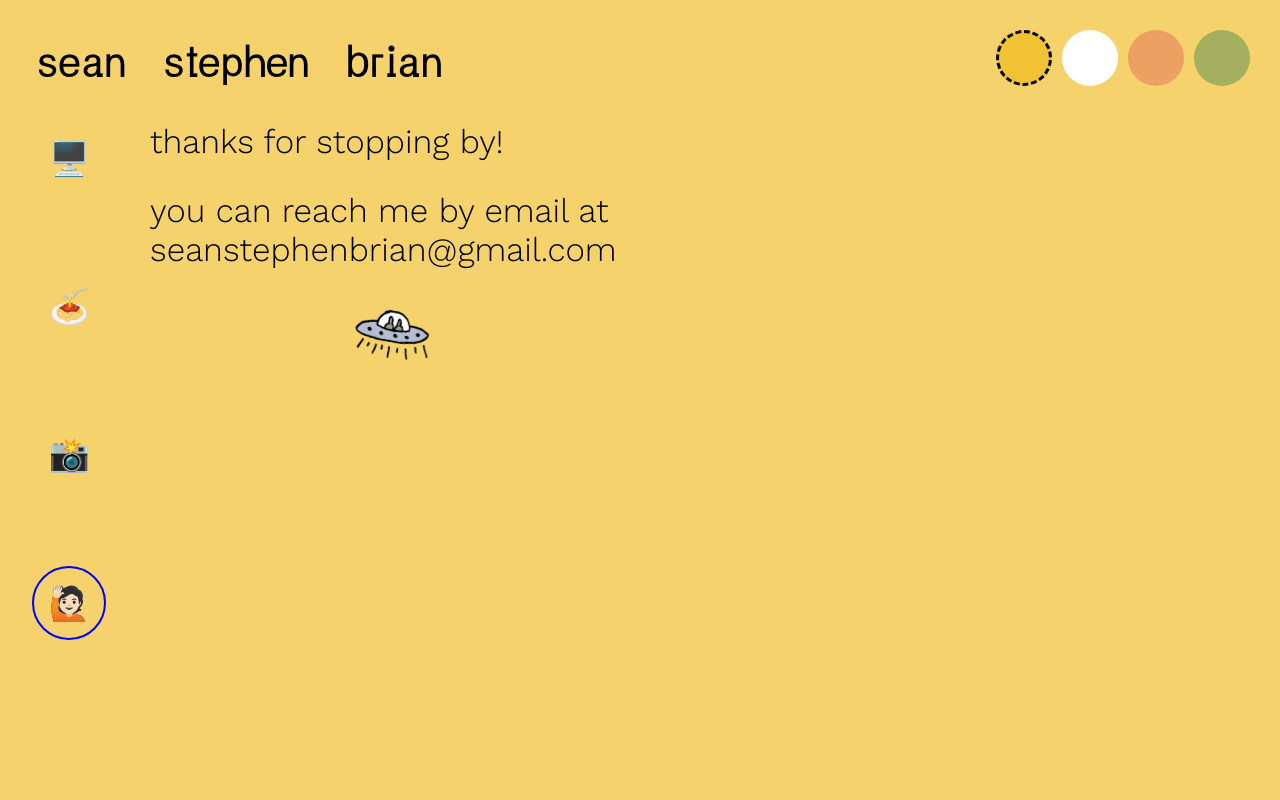
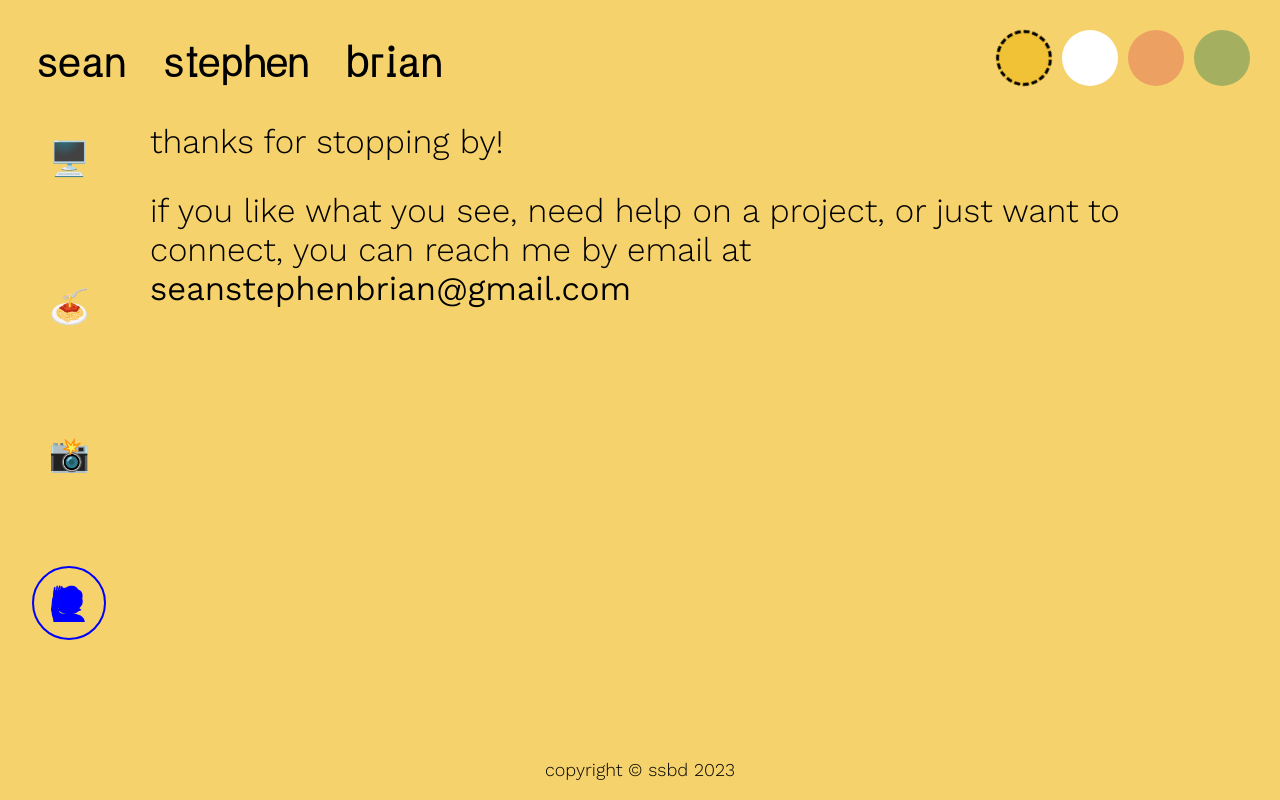
Before and after one commit to seanstephenbrian/portfolio, a React (Create React App) app in the folder client/: page / in a window 1280 px wide. Both pictures are taken after a click on the item "🙋🏻". Built offline with nearby package versions, Linux system fonts and the light colour scheme.

Commit message:
style tweaks, copy edit

```diff
--- a/client/src/App.js
+++ b/client/src/App.js
@@ -2,6 +2,7 @@ import { createContext, useContext, useEffect, useState } from "react";
 
 import BgToggle from "./components/BgPicker";
 import Content from './components/Content';
+import Footer from './components/Footer';
 import Header from './components/Header';
 import Menu from './components/Menu';
 
@@ -39,6 +40,7 @@ function App() {
                 <Menu relaySection={updateSection} />
                 <Content selectedSection={section} />
             </main>
+            <Footer />
         </div>
     );
 }
--- a/client/src/components/About.js
+++ b/client/src/components/About.js
@@ -2,16 +2,16 @@ import React, { useState } from 'react';
 import _ from 'lodash';
 
 import '../styles/about.scss';
-
-import Ufo from '../assets/drawings/ufo.png';
 
 export default function About() {
 
     return (
         <section className='about'>
             <p>thanks for stopping by!</p>
-            <p>you can reach me by email at <br/>seanstephenbrian@gmail.com</p>
-            <img alt='' className='ufo' src={Ufo}></img>
+            <p>
+                if you like what you see, need help on a project, or just want to connect,
+                you can reach me by email at <span style={{ fontWeight: '375' }}>seanstephenbrian@gmail.com</span>
+            </p>
         </section>
     )
 }
--- /dev/null
+++ b/client/src/components/Footer.js
@@ -0,0 +1,11 @@
+import React from 'react';
+
+import '../styles/footer.scss';
+
+export default function Footer() {
+    return (
+        <footer className='footer'>
+            copyright © ssbd {new Date().getFullYear()}
+        </footer>
+    )
+}
--- a/client/src/styles/about.scss
+++ b/client/src/styles/about.scss
@@ -11,12 +11,10 @@
     display: flex;
     flex-direction: column;
     gap: 30px;
+    max-width: 1000px;
 
     .ufo {
-        margin-top: 20px;
-        align-self: center;
         max-width: 80px;
-        animation: hover 3s ease-in-out infinite alternate;
     }
 }
 
--- a/client/src/styles/bgpicker.scss
+++ b/client/src/styles/bgpicker.scss
@@ -1,3 +1,11 @@
+@keyframes rotate {
+    from {
+        transform: rotate(0deg);
+    } to {
+        transform: rotate(360deg);
+    }
+}
+
 .bg-picker {
     position: absolute;
     top: 0;
@@ -12,15 +20,11 @@
         border-radius: 50%;
         height: 50px;
         width: 50px;
-        transition: transform 0.1s ease-in-out;
-    }
-
-    div:hover {
-        transform: scale(1.15);
     }
 
     .selected {
         border: 3px dashed black;
+        animation: rotate 18s linear 0s infinite forwards;
     }
 }
 
--- /dev/null
+++ b/client/src/styles/footer.scss
@@ -0,0 +1,8 @@
+footer.footer {
+    margin-top: auto;
+    padding: 20px;
+    font-size: calc(0.7*var(--small));
+    display: flex;
+    justify-content: center;
+    align-items: center;
+}
--- a/client/src/styles/main.scss
+++ b/client/src/styles/main.scss
@@ -51,13 +51,14 @@ time, mark, audio, video {
     --small: calc(0.7*var(--rvv));
 
     --green: #009344;
-    --gray: #cecece;
+    --gray: #949494;
     --red: #CF2734;
     --orange: #FF7901;
 }
 
 html,
 body {
+    height: 100%;
     min-height: calc(100vh - 2*var(--body-padding));
     min-width: 100vw;
     max-width: 100vw;
@@ -74,6 +75,8 @@ body {
 .wrapper {
     position: relative;
     min-height: 100vh;
+    display: flex;
+    flex-direction: column;
 
     main {
         display: flex;
--- a/client/src/styles/menu.scss
+++ b/client/src/styles/menu.scss
@@ -24,11 +24,11 @@ nav {
             transition: transform 12s linear;
         }
 
-        li:hover {
-            transform: rotate(1080deg)
+        li:not(.selected):hover {
+            transform: rotate(1080deg);
         }
 
-        li.selected:hover {
+        li.selected {
             color: transparent;
         }
 
```
